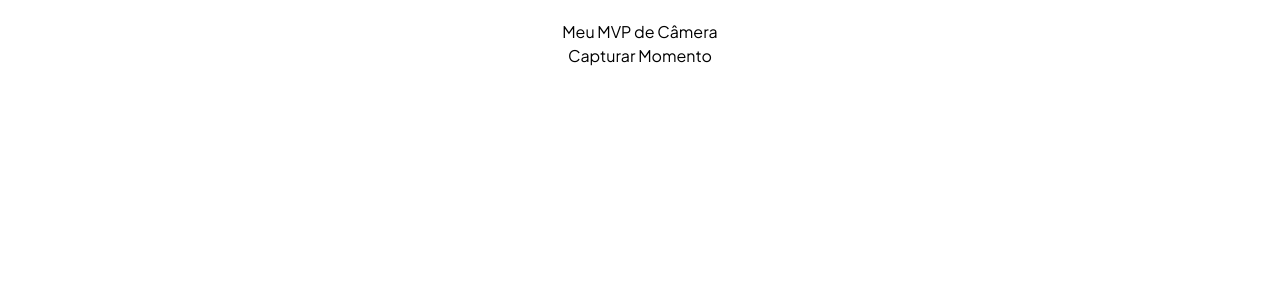
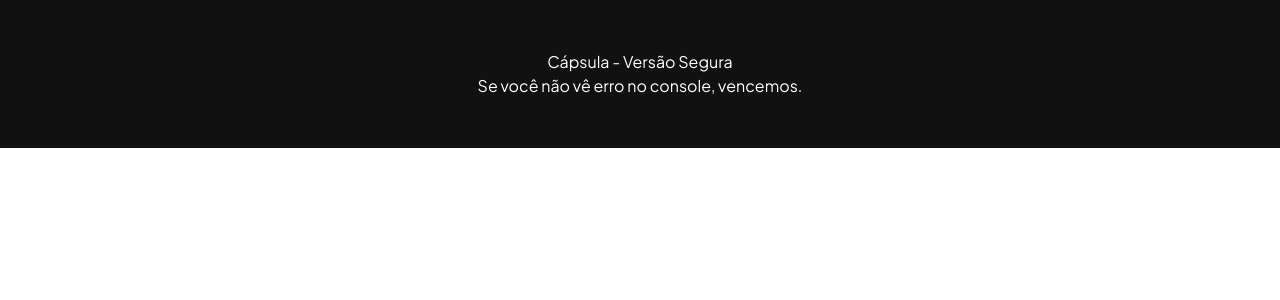
Before and after one commit to fcscl-alt/c-psula, a React (Vite) app: page / in a window 1280 px wide. Shown: the top 300 px of the page. Built offline with nearby package versions, Linux system fonts and the light colour scheme.

Commit message:
versao limpa de teste

```diff
--- a/src/App.tsx
+++ b/src/App.tsx
@@ -2,11 +2,9 @@ import React from 'react';
 
 export default function App() {
   return (
-    <div style={{ padding: '20px', textAlign: 'center' }}>
-      <h1>Meu MVP de Câmera</h1>
-      <button onClick={() => alert("O código antigo foi limpo!")}>
-        Capturar Momento
-      </button>
+    <div style={{ background: '#111', color: '#fff', padding: '50px', textAlign: 'center' }}>
+      <h1>Cápsula - Versão Segura</h1>
+      <p>Se você não vê erro no console, vencemos.</p>
     </div>
   );
 }
```
